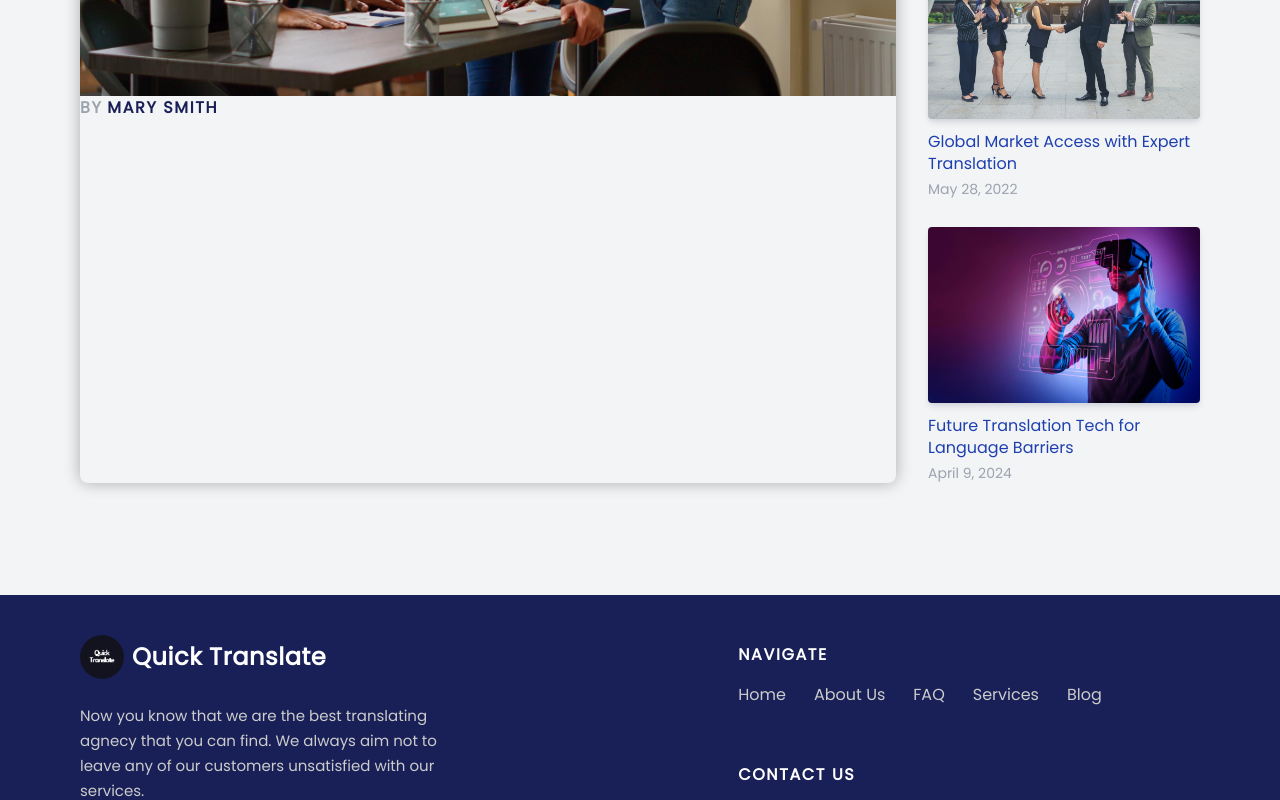
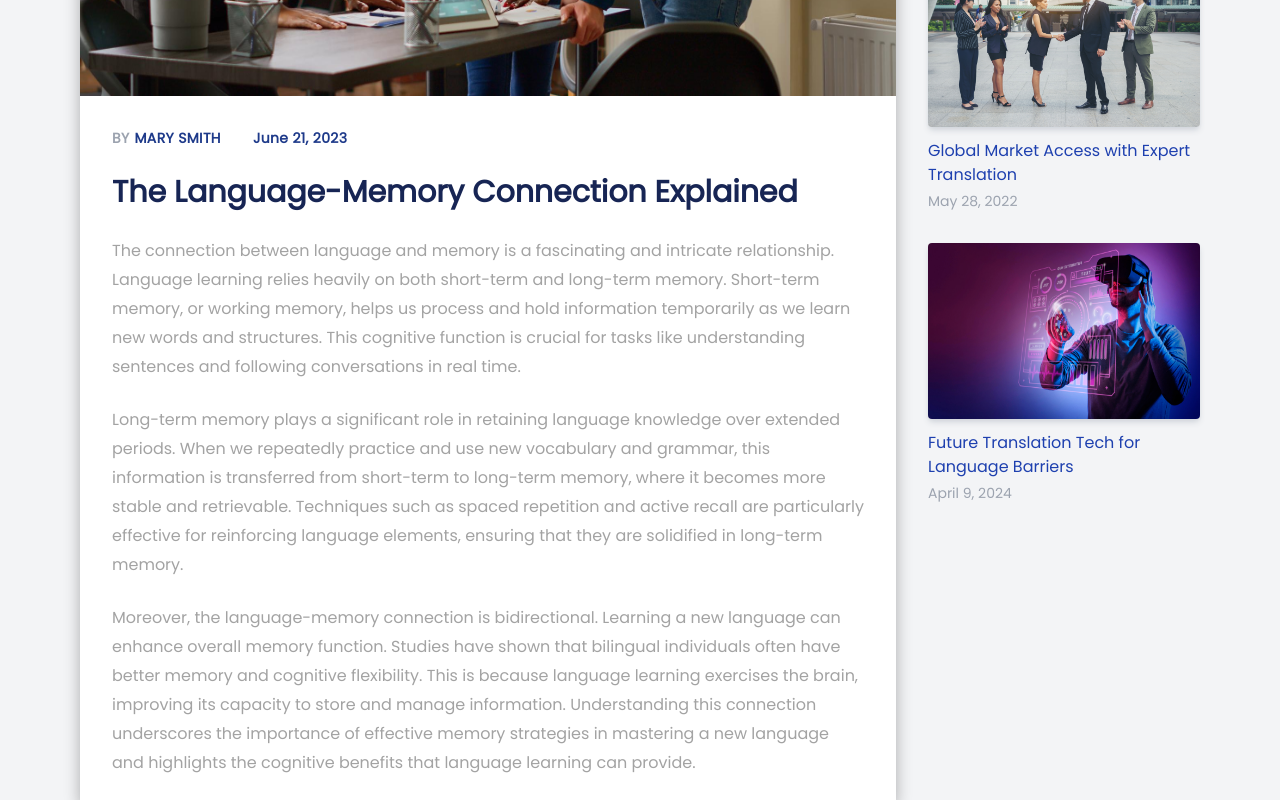
Before and after one commit to MusaZeshan-IT/Quick-Translate, a React (Vite) app: page /#/blog/2 in a window 1280 px wide. Shown: the part 900-1700 px from the top of the page. Built offline with nearby package versions, Linux system fonts and the light colour scheme.

Commit message:
The blog details page has been built and made responsive.

```diff
--- a/src/components/blog-details/PostDetailsCard.jsx
+++ b/src/components/blog-details/PostDetailsCard.jsx
@@ -8,27 +8,36 @@ const PostDetailsCard = ({ blog }) => {
     const bestBlogs = BlogList.filter((bestblog) => bestblog.rating >= 4 && bestblog.id !== blog.id).slice(0, 3);
 
     return (
-        <div className='flex flex-row gap-x-8'>
-            <div className='w-3/4 shadow-[0px_0px_16px_rgba(0,0,0,0.3)] rounded-lg'>
-                <img className='h-[500px] w-full rounded-t-lg' src={blog.img} alt="" />
-                <div>
-                    <div className='font-semibold tracking-widest'>
-                        <span className='text-gray-400'>BY</span>
-                        <span className='ms-[5px] text-[rgb(25,32,87)]'>{authorCaptilized}</span>
+        <div className='flex lg:flex-row flex-col lg:gap-x-8 gap-y-16'>
+            <div className='lg:w-3/4 bg-white shadow-[0px_0px_16px_rgba(0,0,0,0.3)] rounded-lg'>
+                <img className='lg:h-[500px] md:h-[450px] sm:h-96 xs:h-80 h-64 w-full rounded-t-lg' src={blog.img} alt="" />
+                <div className='sm:p-8 xs:p-6 2xs-custom:p-4 px-3 py-5'>
+                    <div className='flex'>
+                        <div className='font-semibold tracking-wide xs-custom:text-sm 2xs:text-[13px] text-[12px]'>
+                            <span className='text-gray-400'>BY</span>
+                            <span className='sm:ms-[5px] ms-[4.5px] text-blue-900'>{authorCaptilized}</span>
+                        </div>
+                        <p className='sm:ms-8 xs:ms-6 ms-4 2xs:text-[13px] text-[12px] font-semibold tracking-wide xs-custom:text-sm text-blue-900'>{blog.releaseDate}</p>
                     </div>
+                    <h1 className='xs-custom:text-3xl xs-custom:leading-10 xs:leading-9 2xs:leading-8 leading-7 xs:text-[26px] 2xs-custom:text-[24px] 2xs:text-[22px] text-[20px] text-blue-950 font-semibold xs-custom:mt-6 mt-4'>{blog.title}</h1>
+                    <p className='text-[rgb(163,163,163)] xs-custom:text-[16px] 2xs:text-[15px] text-[14px] xs-custom:leading-[29px] 2xs:leading-[27px] leading-[25px] mt-6'>{blog.fullDesc.para1}</p>
+                    <p className='text-[rgb(163,163,163)] xs-custom:text-[16px] 2xs:text-[15px] text-[14px] xs-custom:leading-[29px] 2xs:leading-[27px] leading-[25px] mt-6'>{blog.fullDesc.para2}</p>
+                    <p className='text-[rgb(163,163,163)] xs-custom:text-[16px] 2xs:text-[15px] text-[14px] xs-custom:leading-[29px] 2xs:leading-[27px] leading-[25px] mt-6'>{blog.fullDesc.para3}</p>
                 </div>
             </div>
-            <div className='w-1/4'>
+            <div className='lg:w-1/4'>
                 <p className='text-[rgb(7,25,156)] font-semibold tracking-wide text-[19px] border-b-2 pb-1 border-blue-500'>Don't Miss</p>
-                {bestBlogs.map((blog) => (
-                    <div key={blog.id} className='mt-7'>
-                        <Link to={`/blog/${blog.id}`}>
-                        <img className='h-44 shadow-md shadow-gray-300 rounded-[4px] w-full' src={blog.img} alt="" srcset="" />
-                            <h3 className='text-blue-800 mt-3 leading-[22px] hover:text-blue-600 transition-colors duration-100 ease-in cursor-pointer'>{blog.title}</h3>
-                        </Link>
-                        <p className='text-gray-400 text-sm mt-1'>{blog.releaseDate}</p>
-                    </div>
-                ))}
+                <div className='grid lg:grid-cols-1 md:grid-cols-3 sm:grid-cols-2 grid-cols-1 lg:gap-y-8 md-custom:gap-x-8 md:gap-x-6 gap-x-6 gap-y-7 mt-7'>
+                    {bestBlogs.map((blog) => (
+                        <div key={blog.id} className='w-full'>
+                            <Link to={`/blog/${blog.id}`}>
+                                <img className='sm:h-44 xs:h-60 2xs-custom:h-52 h-44 shadow-md shadow-gray-300 rounded-[4px] w-full' src={blog.img} alt="" />
+                                <h3 className='text-blue-800 sm:text-base xs-custom:text-lg mt-3 leading-[22px] hover:text-blue-600 transition-colors duration-100 ease-in cursor-pointer'>{blog.title}</h3>
+                            </Link>
+                            <p className='text-gray-400 sm:text-sm xs-custom:text-base text-sm mt-1'>{blog.releaseDate}</p>
+                        </div>
+                    ))}
+                </div>
             </div>
         </div>
     );
--- a/src/pages/BlogDetails.jsx
+++ b/src/pages/BlogDetails.jsx
@@ -12,7 +12,7 @@ const BlogDetails = () => {
     return (
         <div className='flex flex-col gap-y-24 pb-28 bg-gray-100'>
             <Navbar isPrevPage={true} previousPageName='blog' pageName='Blog Details' bgImgUrl={BlogDetailsBgImage} />
-            <div className='2xl:px-28 xl-custom:px-24 xl:px-20 lg-custom:px-14 lg:px-12 md-custom:px-10 px-8'>
+            <div className='2xl:px-28 xl-custom:px-24 xl:px-20 lg-custom:px-14 lg:px-12 md-custom:px-10 2xs-custom:px-8 px-6'>
                 <PostDetailsCard blog={blog}/>
             </div>
         </div>
--- a/tailwind.config.js
+++ b/tailwind.config.js
@@ -23,8 +23,6 @@ export default {
         'md-custom': '896px', // Custom screen size between medium and large
         'lg-custom': '1152px', // Custom screen size between large and extra-large
         'xl-custom': '1408px', // Custom screen size between extra-large and 2xl
-        '610px': '610px',
-        '610px': '610px',
       },
     },
   },
```
